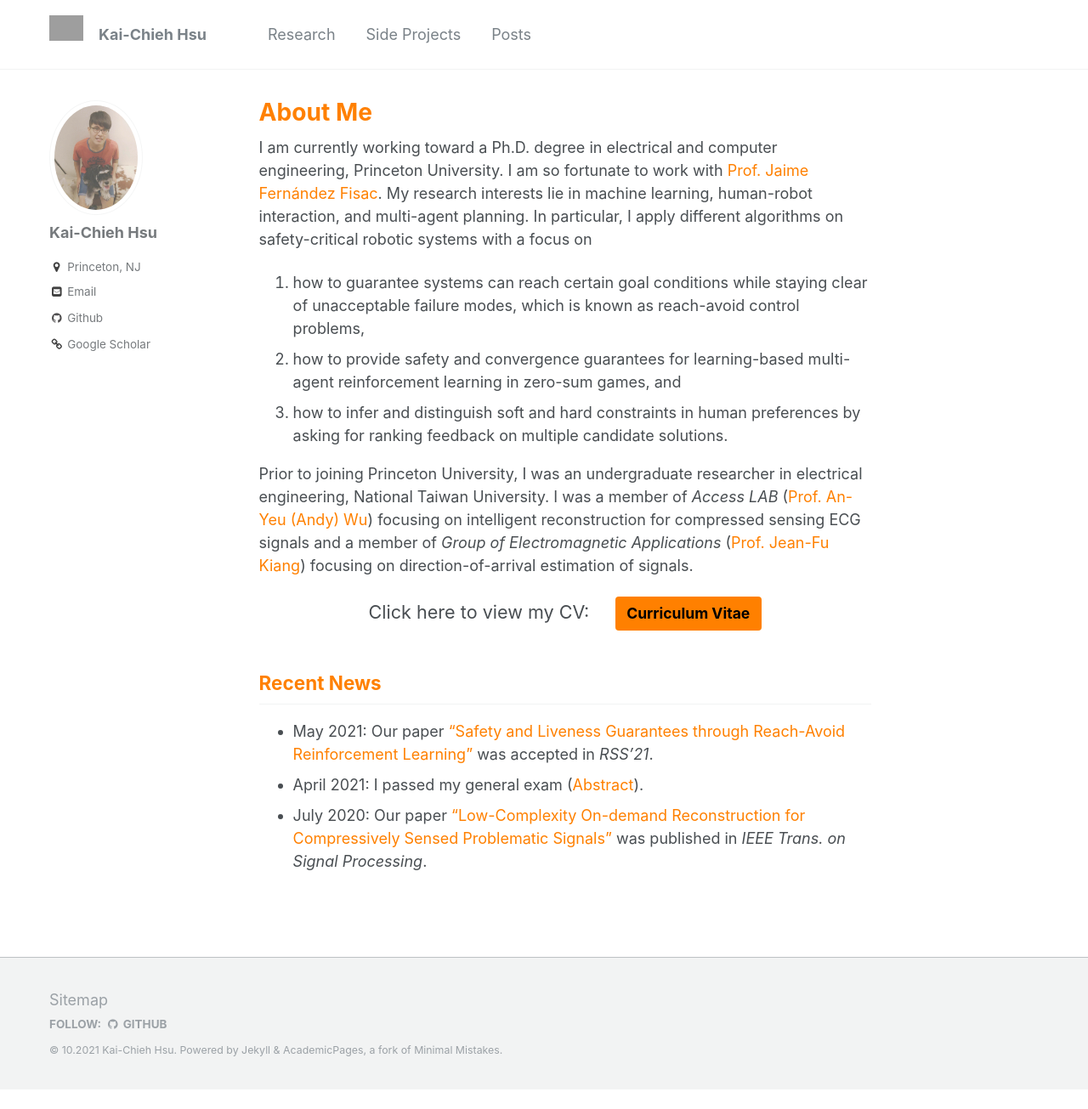
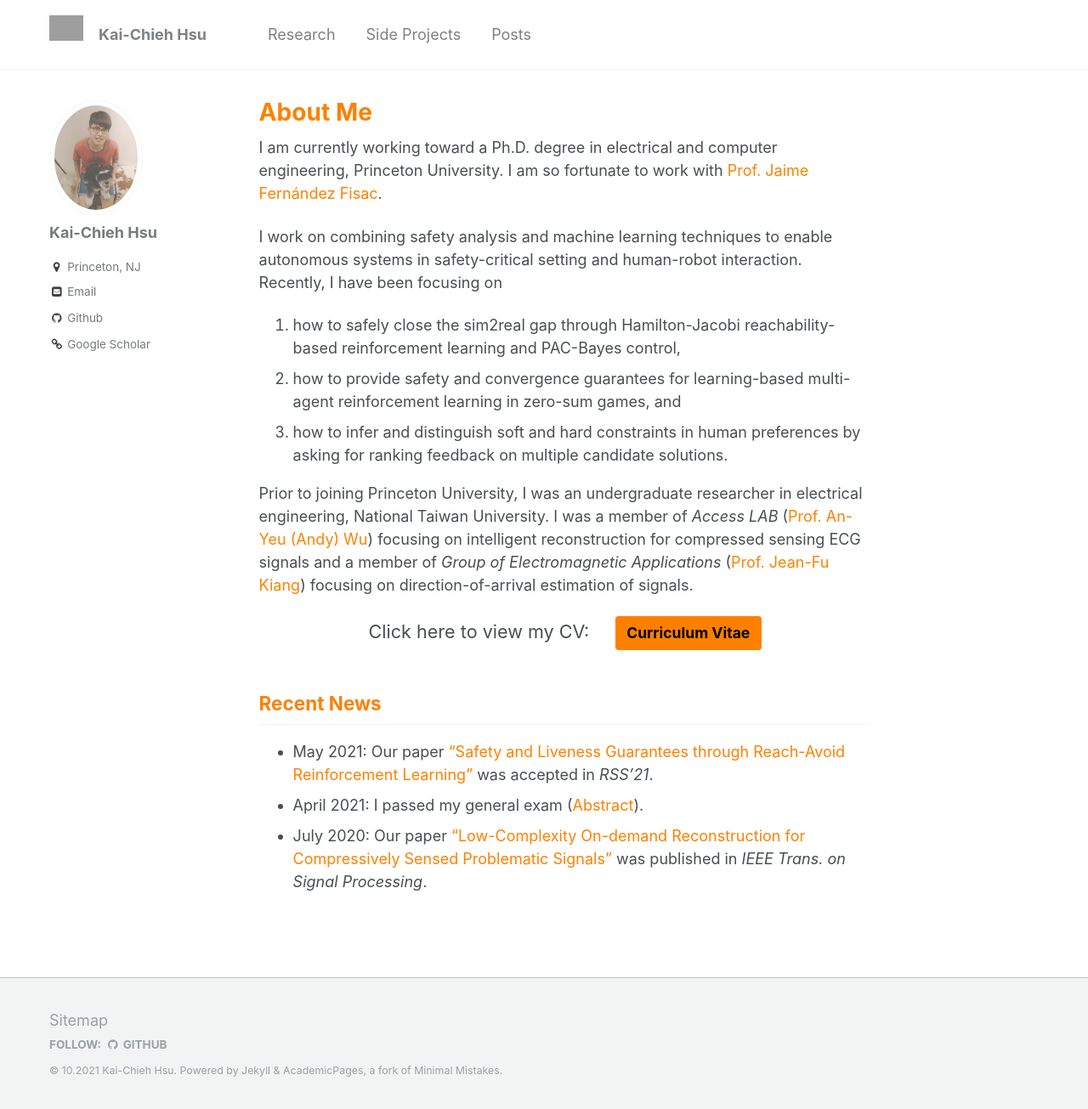
Before and after one commit to kaichiehhsu/kaichiehhsu.github.io, a Jekyll site: the page built from _pages/about.md, in a window 1280 px wide and 1305 px high. Shown: the whole window at 85% size. Built offline with Jekyll 4.4.1, drawn with Linux system fonts in a browser that asks for light colours.

Commit message:
update about

```diff
--- a/_pages/about.md
+++ b/_pages/about.md
@@ -6,9 +6,14 @@ author_profile: true
 
 I am currently working toward a Ph.D. degree in electrical and computer engineering, Princeton University.
 I am so fortunate to work with <a href="https://ece.princeton.edu/people/jaime-fernandez-fisac" style="color: rgb(255, 128, 0)"><span>Prof. Jaime Fernández Fisac</span></a>.
-My research interests lie in machine learning, human-robot interaction, and multi-agent planning.
+
+<!-- My research interests lie in machine learning, human-robot interaction, and multi-agent planning.
 In particular, I apply different algorithms on safety-critical robotic systems with a focus on
 1. how to guarantee systems can reach certain goal conditions while staying clear of unacceptable failure modes, which is known as reach-avoid control problems,
+2. how to provide safety and convergence guarantees for learning-based multi-agent reinforcement learning in zero-sum games, and  -->
+I work on combining safety analysis and machine learning techniques to enable autonomous systems in safety-critical setting and human-robot interaction.
+Recently, I have been focusing on
+1. how to safely close the sim2real gap through Hamilton-Jacobi reachability-based reinforcement learning and PAC-Bayes control,
 2. how to provide safety and convergence guarantees for learning-based multi-agent reinforcement learning in zero-sum games, and
 3. how to infer and distinguish soft and hard constraints in human preferences by asking for ranking feedback on multiple candidate solutions.
 
```
